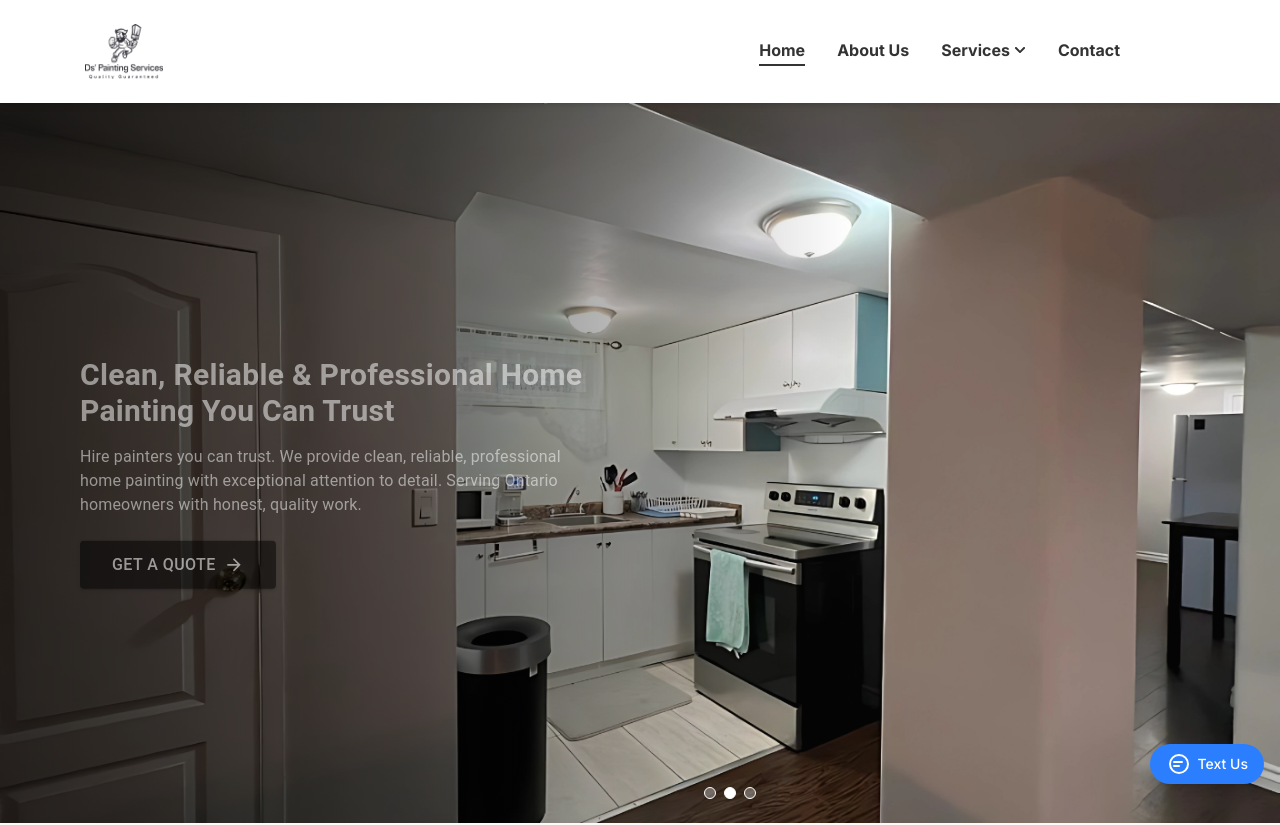
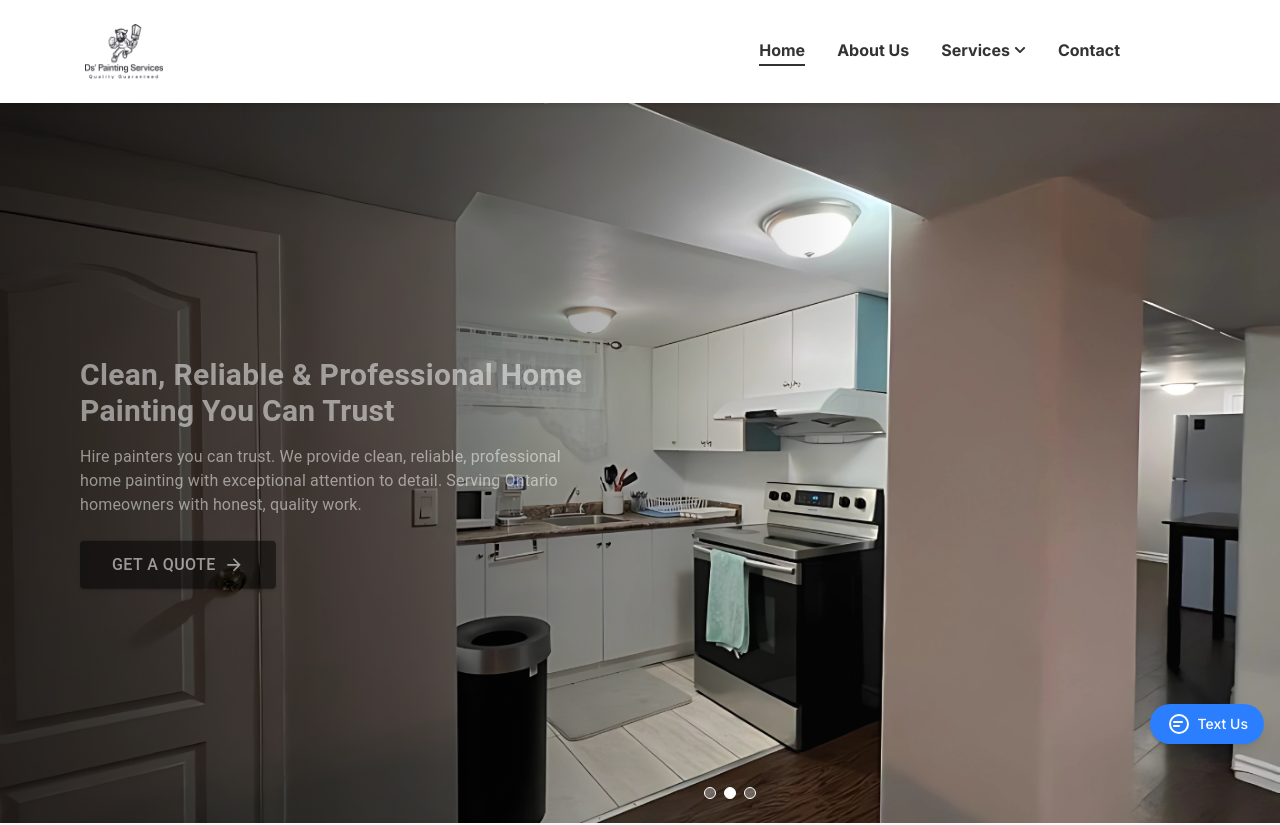
Before and after one commit to Obichris1/DS-painting, a Next.js app: page / in a window 1280 px wide. Shown: the top 825 px of the page. Built offline with nearby package versions, Linux system fonts and the light colour scheme; a web font is replaced by a local one.

Commit message:
new additions

```diff
--- a/src/app/components/WhatsappIcon.jsx
+++ b/src/app/components/WhatsappIcon.jsx
@@ -4,7 +4,7 @@ const TextMessageIcon = () => {
   return (
     <a
       href="sms:+1(647)-571-9868?body=Hello, I would like to make enquiries"
-      className="fixed bottom-4 right-4 flex items-center bg-blue-500 rounded-full px-4 py-2 shadow-lg hover:scale-105 transition-transform"
+      className="fixed bottom-4 mb-10 right-4 flex items-center bg-blue-500 rounded-full px-4 py-2 shadow-lg hover:scale-105 transition-transform"
     >
       <svg
         xmlns="http://www.w3.org/2000/svg"
```
